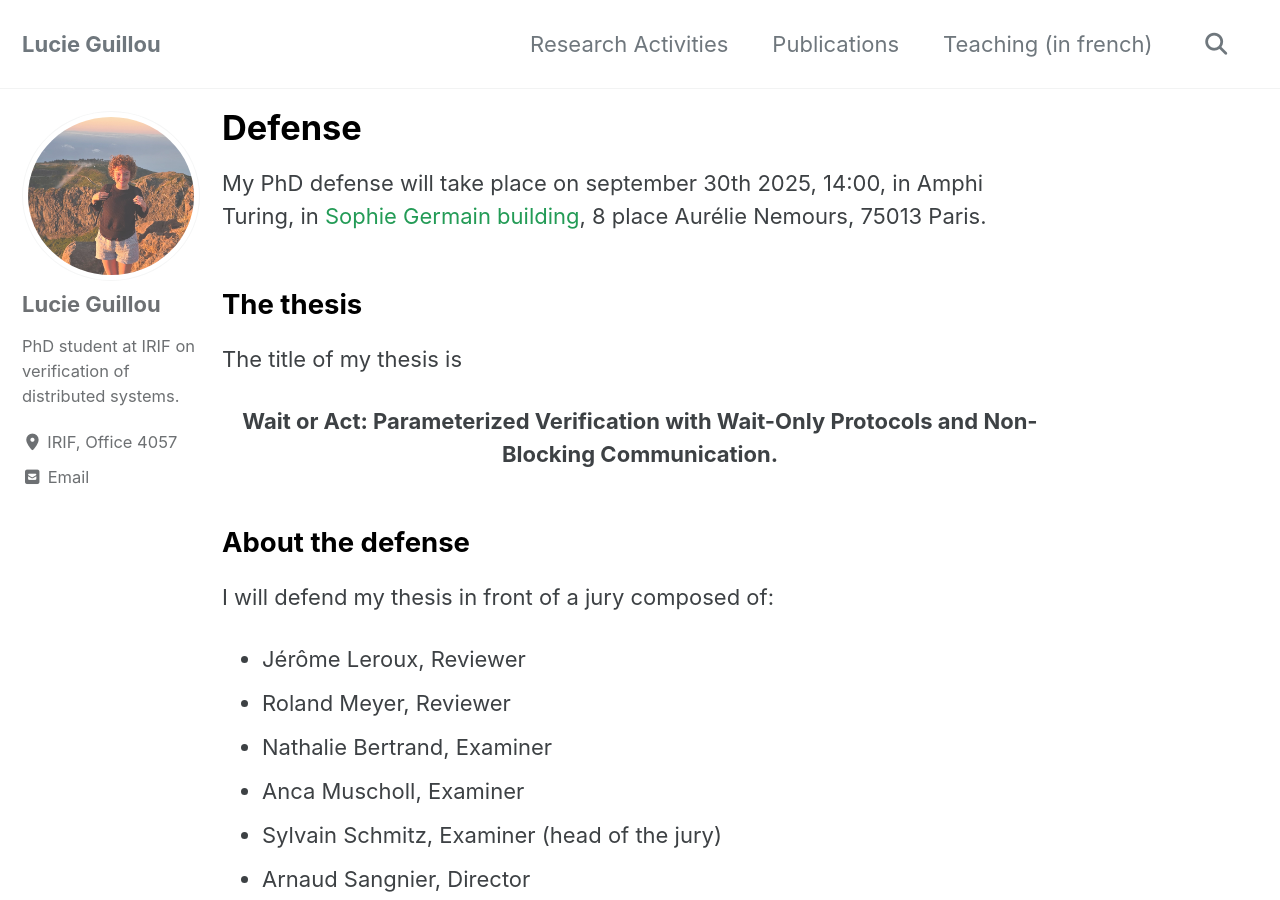
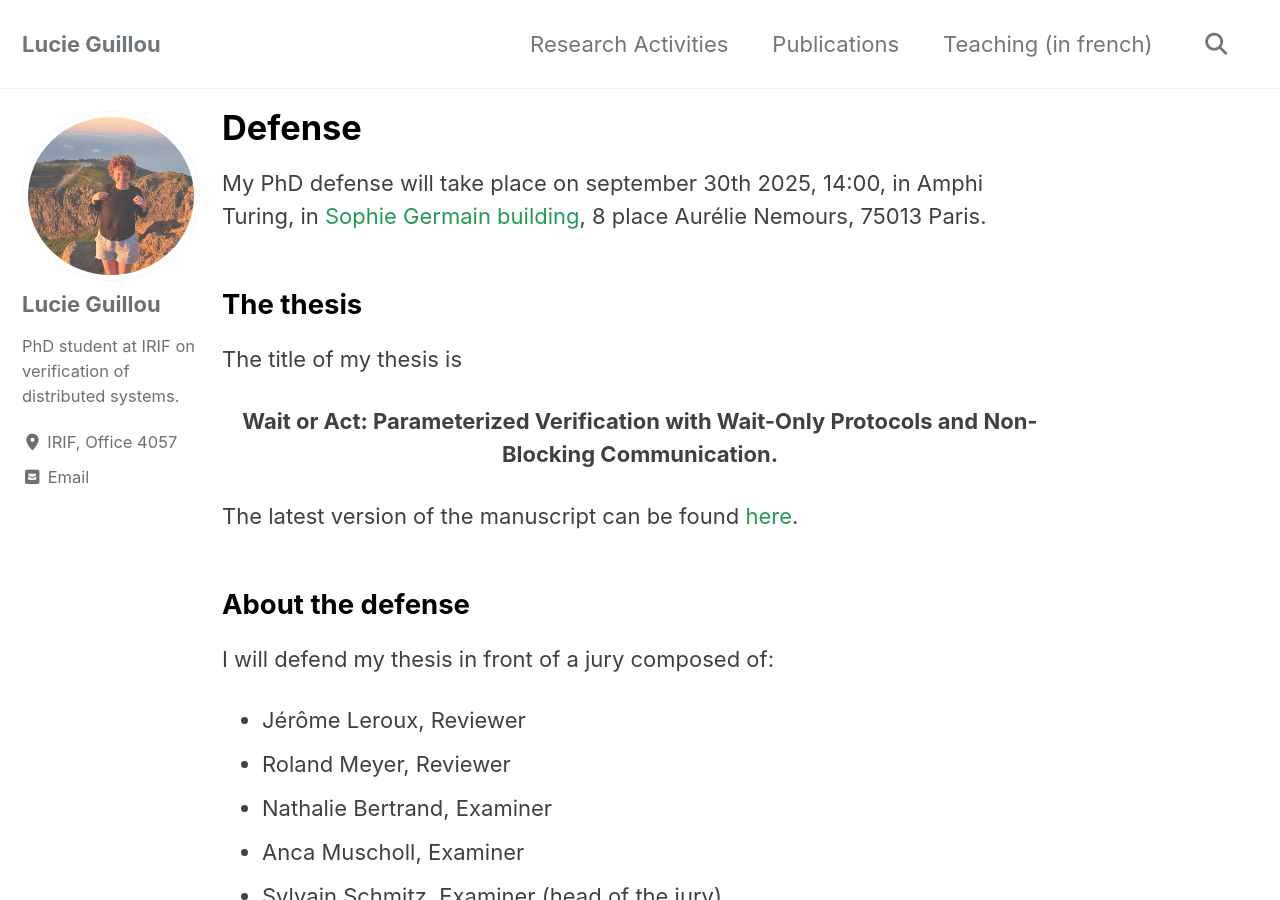
Before and after one commit to lucieguillou/lucieguillou.github.io, a Jekyll site: the page built from _pages/defense.md, in a window 1280 px wide and 900 px high. Built offline with Jekyll 4.4.1, drawn with Linux system fonts in a browser that asks for light colours; cached includes are drawn as plain includes; comment, search, counter and statistics services are not loaded.

Commit message:
manuscrit

```diff
--- a/_pages/defense.md
+++ b/_pages/defense.md
@@ -9,7 +9,7 @@ My PhD defense will take place on september 30th 2025, 14:00, in Amphi Turing, i
 ## The thesis
 The title of my thesis is
 <p style="text-align:center;"> <b> Wait or Act: Parameterized Verification with Wait-Only Protocols and Non-Blocking Communication.</b> </p>
-<!-- The latest version of the manuscript can be found here. -->
+The latest version of the manuscript can be found [here](/assets/files/th-main.pdf).
 
 ## About the defense
 I will defend my thesis in front of a jury composed of:
```
Also changed, not shown: 3 other files.
